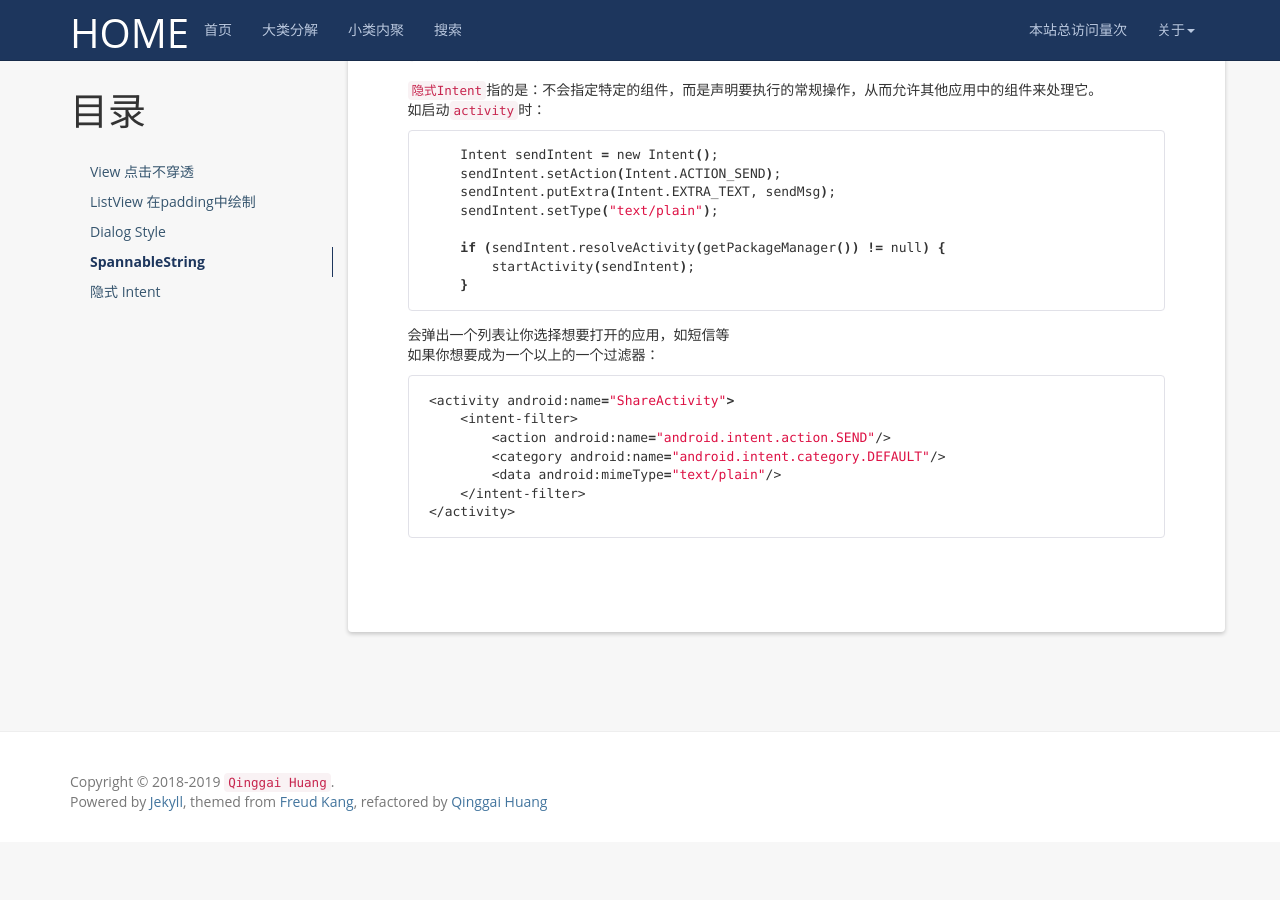
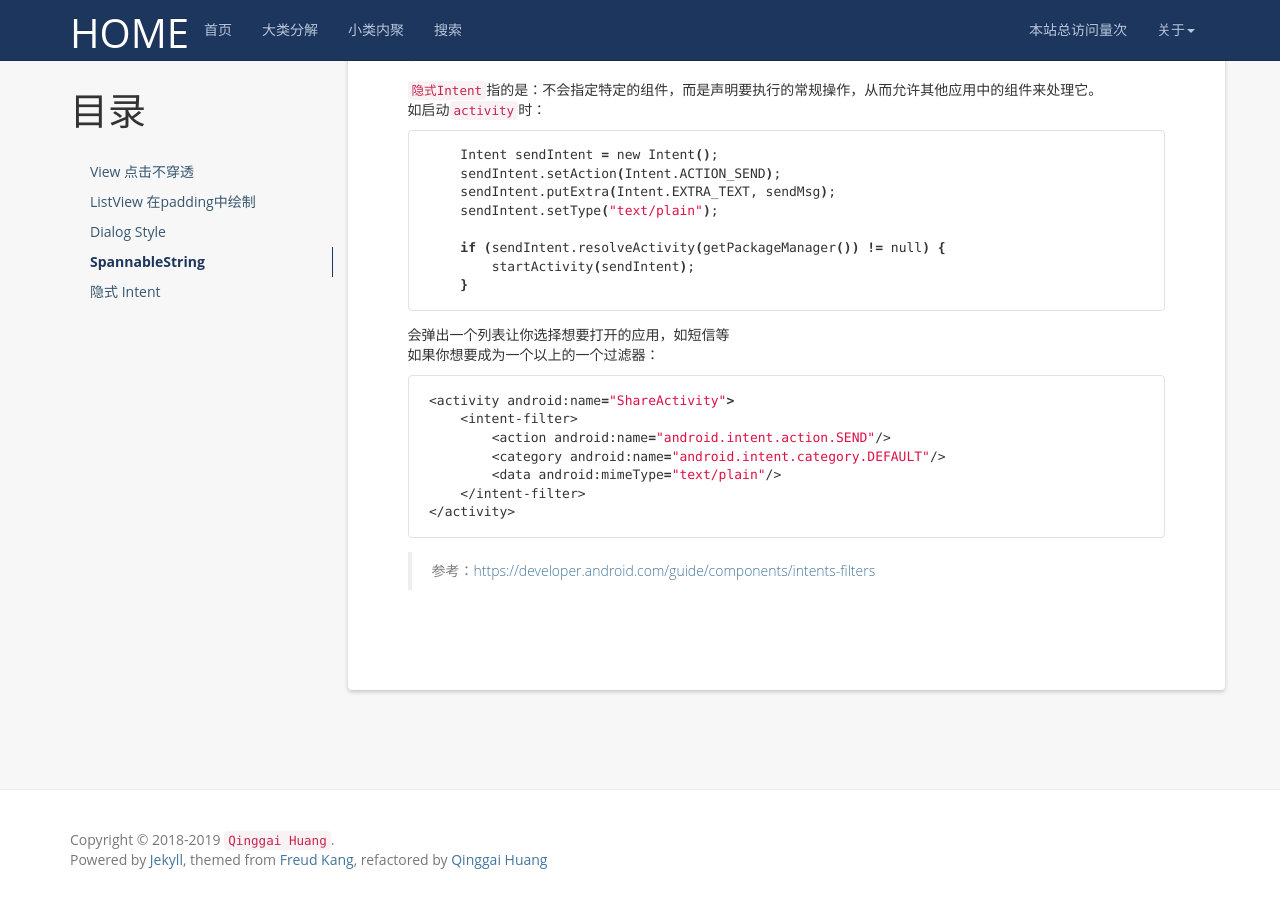
Before and after one commit to hqglichao/hqglichao.github.io, a Jekyll site: the page built from _posts/2018-12-11-android-tip.md, in a window 1280 px wide and 900 px high, scrolled down 1418 px. Built offline with Jekyll 4.4.1, drawn with Linux system fonts in a browser that asks for light colours; nearby versions of some CDN libraries; comment, search, counter and statistics services are not loaded; before the commit the page ends 2260 px from its top, so only the background shows below that.

Commit message:
modify post.
Signed-off-by: huangqinggai <huangqinggai@qiyi.com>

````diff
--- a/_posts/2018-12-11-android-tip.md
+++ b/_posts/2018-12-11-android-tip.md
@@ -88,3 +88,4 @@ SpannableString
     </intent-filter>
 </activity>
 ```
+>参考：[https://developer.android.com/guide/components/intents-filters](https://developer.android.com/guide/components/intents-filters)
````
